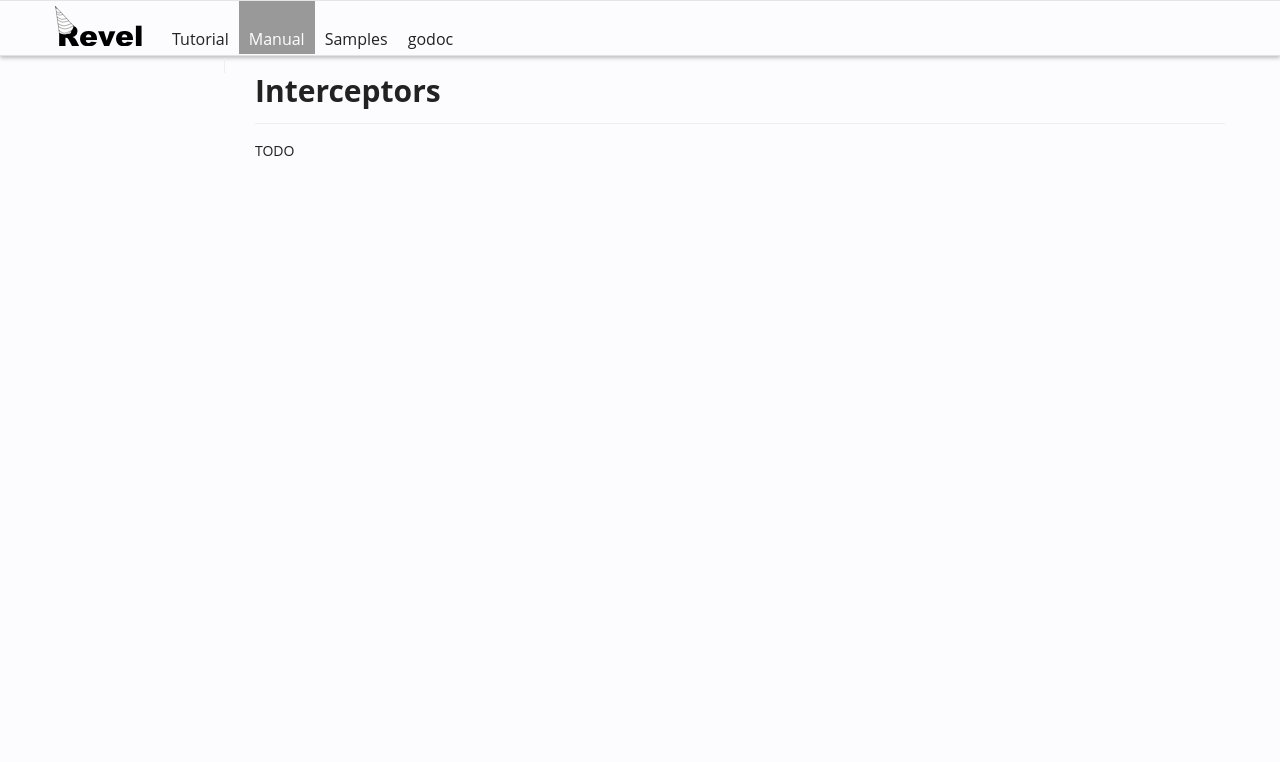
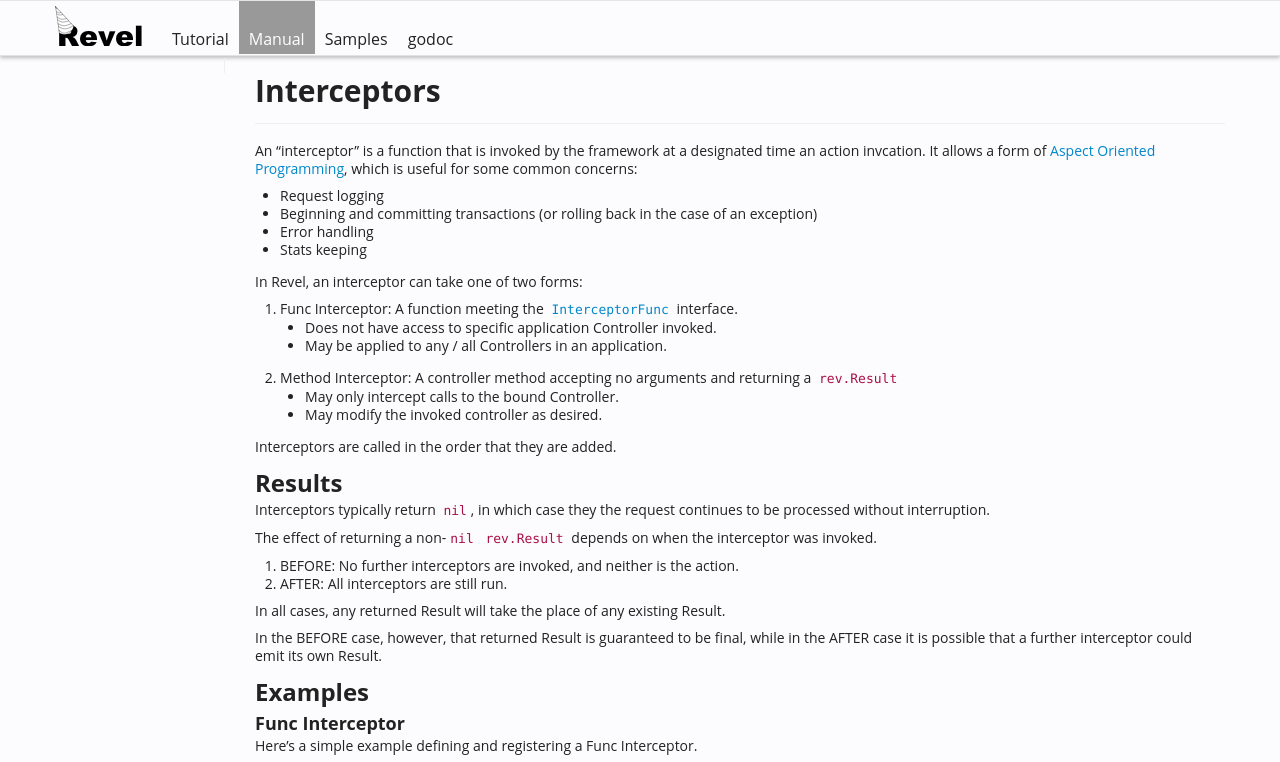
Before and after one commit to revel/revel, a Jekyll site: the page built from manual/interceptors.md, in a window 1280 px wide. Shown: the top 762 px of the page. Built offline with Jekyll 4.4.1, drawn with Linux system fonts in a browser that asks for light colours; some of the changed text lies outside the part shown; grey boxes are pictures that could not be loaded.

Commit message:
More manual writing

```diff
--- a/css/revel.css
+++ b/css/revel.css
@@ -138,3 +138,7 @@ code {
 a code {
   color: #08C;
 }
+
+ul ul, ul ol, ol ol, ol ul, ul {
+  margin-bottom: 1em;
+}
--- a/manual/interceptors.md
+++ b/manual/interceptors.md
@@ -3,4 +3,92 @@ title: Interceptors
 layout: manual
 ---
 
-TODO
+An "interceptor" is a function that is invoked by the framework at a designated
+time an action invcation.  It allows a form of
+[Aspect Oriented Programming](http://en.wikipedia.org/wiki/Aspect-oriented_programming),
+which is useful for some common concerns:
+* Request logging
+* Beginning and committing transactions (or rolling back in the case of an exception)
+* Error handling
+* Stats keeping
+
+In Revel, an interceptor can take one of two forms:
+
+1. Func Interceptor: A function meeting the
+   [`InterceptorFunc`](../docs/godoc/intercept.html#InterceptorFunc) interface.
+	* Does not have access to specific application Controller invoked.
+	* May be applied to any / all Controllers in an application.
+
+2. Method Interceptor: A controller method accepting no arguments and returning a `rev.Result`
+	* May only intercept calls to the bound Controller.
+	* May modify the invoked controller as desired.
+
+Interceptors are called in the order that they are added.
+
+## Results
+
+Interceptors typically return `nil`, in which case they the request continues to
+be processed without interruption.
+
+The effect of returning a non-`nil` `rev.Result` depends on when the interceptor
+was invoked.
+
+1. BEFORE:  No further interceptors are invoked, and neither is the action.
+2. AFTER: All interceptors are still run.
+
+In all cases, any returned Result will take the place of any existing Result.
+
+In the BEFORE case, however, that returned Result is guaranteed to be final,
+while in the AFTER case it is possible that a further interceptor could emit its
+own Result.
+
+## Examples
+
+### Func Interceptor
+
+Here's a simple example defining and registering a Func Interceptor.
+
+{% literal %}
+<pre class="prettyprint lang-go">
+func checkUser(c *rev.Controller) rev.Result {
+	if user := connected(c); user == nil {
+		c.Flash.Error("Please log in first")
+		return c.Redirect(Application.Index)
+	}
+	return nil
+}
+
+func init() {
+	rev.InterceptFunc(checkUser, rev.BEFORE, &Hotels{})
+}
+</pre>
+{% endliteral %}
+
+### Method Interceptor
+
+A method interceptor signature may have one of these two forms:
+
+{% literal %}
+<pre class="prettyprint lang-go">
+func (c AppController) example() rev.Result
+func (c *AppController) example() rev.Result
+</pre>
+{% endliteral %}
+
+Here's the same example that operates only on the app controller.
+
+{% literal %}
+<pre class="prettyprint lang-go">
+func (c Hotels) checkUser() rev.Result {
+	if user := connected(c); user == nil {
+		c.Flash.Error("Please log in first")
+		return c.Redirect(Application.Index)
+	}
+	return nil
+}
+
+func init() {
+	rev.InterceptMethod(checkUser, rev.BEFORE)
+}
+</pre>
+{% endliteral %}
```
Also changed, not shown: _layouts/manual.html (+4 -13 lines), manual/appconf.md (added, +42 -0 lines), manual/deployment.md (added, +6 -0 lines), manual/logging.md (added, +6 -0 lines), manual/tool.md (added, +11 -0 lines), manual/websockets.md (added, +27 -0 lines).
